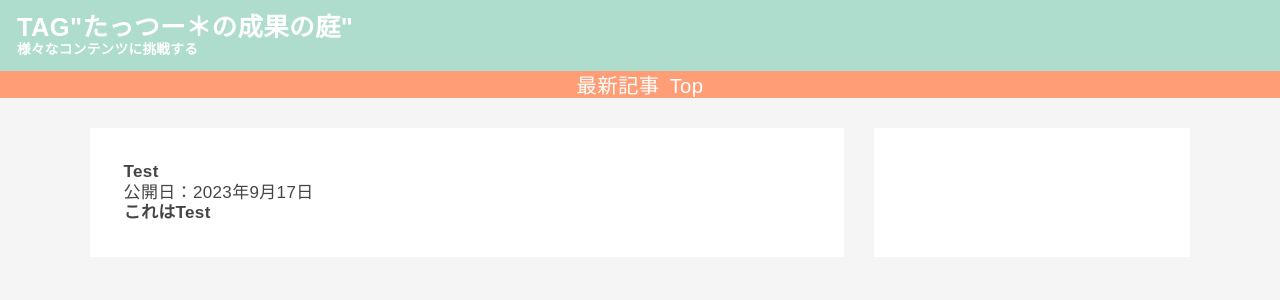
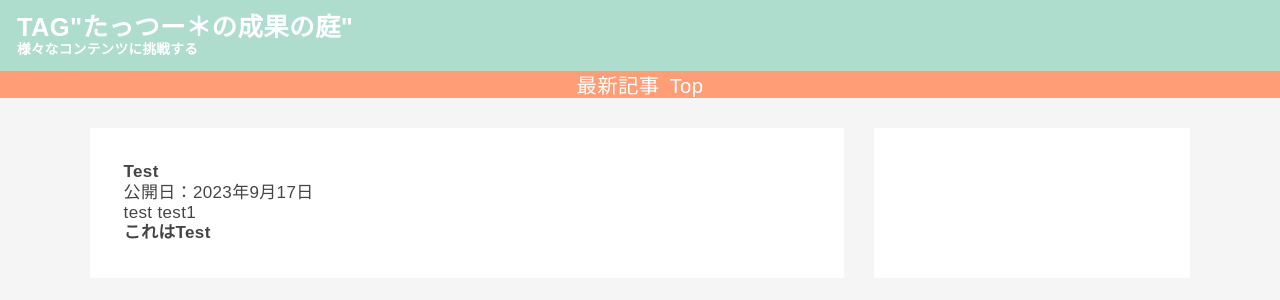
Before and after one commit to tattsuast/tattsuast.github.io, a Jekyll site: the page built from _posts/2023-09-17-test.md, in a window 1280 px wide. Shown: the top 300 px of the page. Built offline with Jekyll 4.4.1, drawn with Linux system fonts in a browser that asks for light colours.

Commit message:
Update headline.html

```diff
--- a/_includes/headline.html
+++ b/_includes/headline.html
@@ -1,4 +1,14 @@
 <h1 id="headline-title">{{ page.title }}</h1>
 <p id="headline-date">公開日：{{ page.date | date: "%Y年%-m月%-d日" }}{% if page.update %} - <a href="{{ site.repository }}/commits/master/{{ page.path }}">最終更新日</a>：{{ page.update | date: "%Y年%-m月%-d日" }}{% endif %}</p>
 <p id="headline-category"></p>
-<p id="headline-tag"></p>
+<p id="headline-tag">
+{% capture tags %}
+{% for tag in page.tags %}
+  {{ tag }}
+{% endfor %}
+{% endcapture %}
+{% assign eachtag = tags | split:' ' %}
+{% for tag in eachtag %}
+  <a href="/tags/{{ tag }}/index.html">{{ tag }}</a>
+{% endfor %}
+</p>
```
